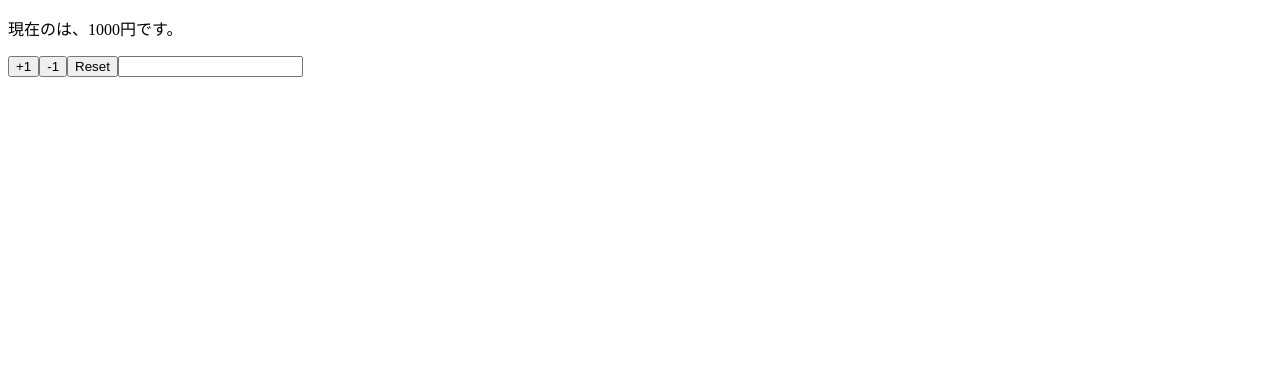
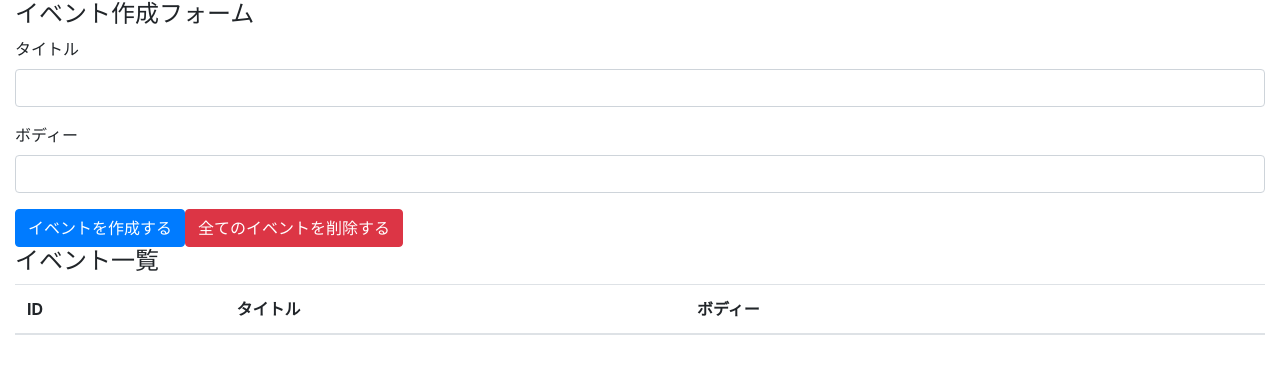
Before and after one commit to TaharaKazuki/minesweeper, a React (Create React App) app: page / in a window 1280 px wide. Shown: the top 374 px of the page. Built offline with nearby package versions, Linux system fonts and the light colour scheme.

Commit message:
[update]

```diff
--- a/package.json
+++ b/package.json
@@ -3,6 +3,7 @@
   "version": "0.1.0",
   "private": true,
   "dependencies": {
+    "bootstrap": "4.3.1",
     "react": "^16.9.0",
     "react-dom": "^16.9.0",
     "react-scripts": "3.1.2"
--- a/src/App.js
+++ /dev/null
@@ -1,35 +0,0 @@
-import React, { useState, useEffect, Fragment } from 'react'
-
-const App = props => {
-  const [state, setState] = useState(props)
-  const { name, price } = state
-
-  useEffect(() => {
-    console.info('This is Like componentDidMount or componentDidUpdate')
-  })
-
-  useEffect(() => {
-    console.info('This is Like componentDidMount')
-  },[])
-
-  useEffect(() => {
-    console.info('This callback is for name only')
-  },[name])
-
-  return (
-    <Fragment>
-      <p>現在の{name}は、{price}円です。</p>
-      <button onClick={()=> setState({...state, price: price + 1})}>+1</button>
-      <button onClick={()=> setState({...state, price: price - 1})}>-1</button>
-      <button onClick={()=> setState(props)}>Reset</button>
-      <input value={name} onChange={e => setState({...state, name: e.target.value })}/>
-    </Fragment>
-  )
-}
-
-App.defaultProps = {
-  name:'',
-  price: 1000
-}
-
-export default App
--- /dev/null
+++ b/src/components/App.js
@@ -0,0 +1,40 @@
+import React from 'react'
+import 'bootstrap/dist/css/bootstrap.min.css'
+
+const App = () => {
+  return (
+    <div className="container-fluid">
+      <h4>イベント作成フォーム</h4>
+      <form>
+        <div className="form-group">
+          <label htmlFor="formEventTitle">タイトル</label>
+          <input type="text" className="form-control" id="formEventTitle"/>
+        </div>
+
+        <div className="form-group">
+          <label htmlFor="formEventBody">ボディー</label>
+          <input type="textarea" className="form-control" id="formEventBody"/>
+        </div>
+
+        <button className="btn btn-primary">イベントを作成する</button>
+        <button className="btn btn-danger">全てのイベントを削除する</button>
+      </form>
+
+      <h4>イベント一覧</h4>
+      <table className="table table-hover">
+        <thead>
+          <tr>
+            <th>ID</th>
+            <th>タイトル</th>
+            <th>ボディー</th>
+            <th></th>
+          </tr>
+        </thead>
+        <tbody>
+        </tbody>
+      </table>
+    </div>
+  )
+}
+
+export default App
--- a/src/index.js
+++ b/src/index.js
@@ -1,7 +1,6 @@
 import React from 'react'
 import ReactDOM from 'react-dom'
-import App from './App'
+import App from './components/App'
 
 const root = document.getElementById('root')
-
 ReactDOM.render(<App />, root)
```
Also changed, not shown: 1 other file (tests, documents, lock files or other folders).
